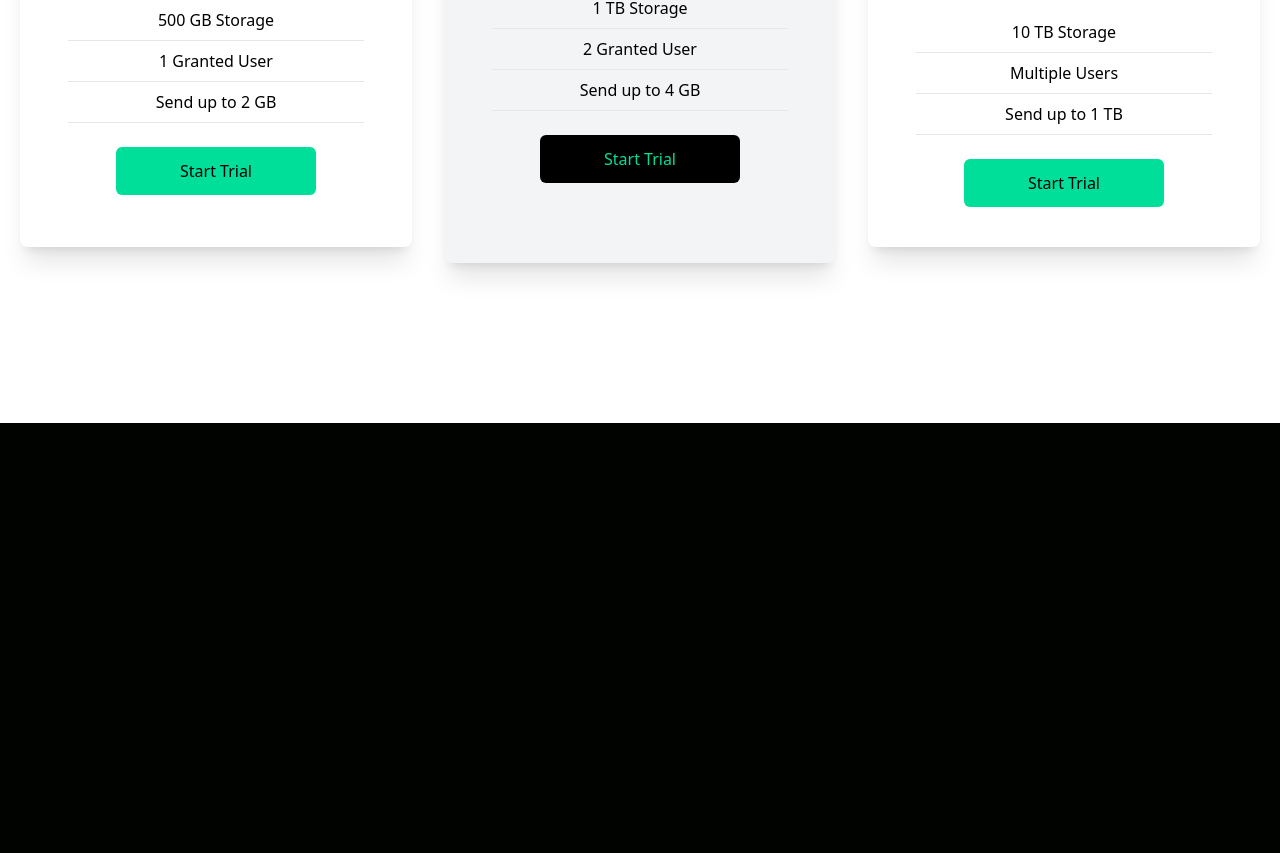
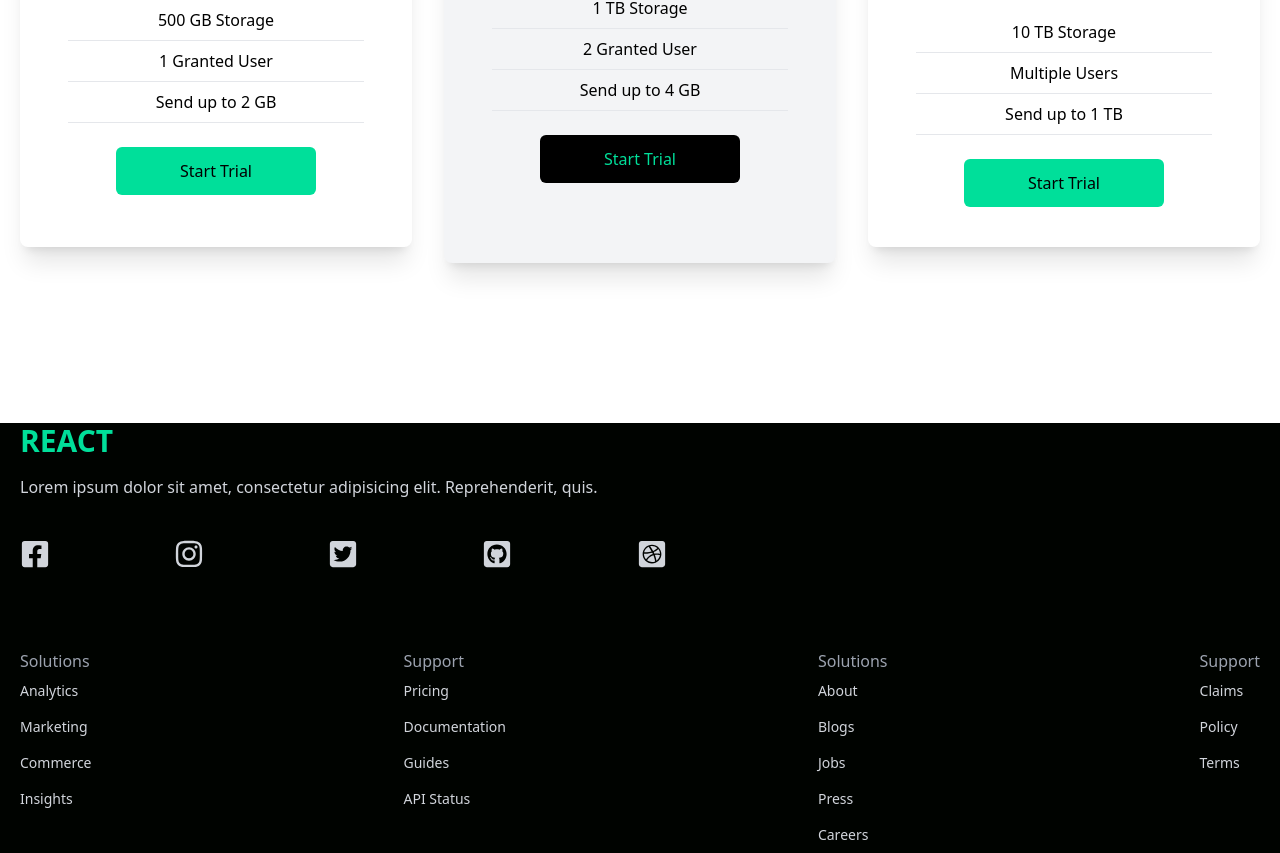
Before and after one commit to vietthom/react-landing-page, a React (Create React App) app: page / in a window 1280 px wide. Shown: the part 2051-2904 px from the top of the page. Before the commit the page ends 2474 px from the top, so only its background shows below. Built offline with nearby package versions, Linux system fonts and the light colour scheme.

Commit message:
Add Footer component

```diff
--- a/src/App.js
+++ b/src/App.js
@@ -4,6 +4,7 @@
 import Analytics from "./components/Analytics";
 import Newsletter from "./components/Newsletter";
 import Cards from "./components/Cards";
+import Footer from "./components/Footer";
 
 function App() {
   return (
@@ -13,6 +14,7 @@
       <Analytics />
       <Newsletter />
       <Cards />
+      <Footer />
     </div>
   );
 }
--- /dev/null
+++ b/src/components/Footer.jsx
@@ -0,0 +1,66 @@
+import React from 'react'
+import {
+    FaDribbbleSquare,
+    FaFacebookSquare,
+    FaGithubSquare,
+    FaInstagram,
+    FaTwitterSquare,
+} from 'react-icons/fa'
+
+const Footer = () => {
+  return (
+    <div className='max-w-[1240px] mx-auto py-16px-4 grid lg:grid-col-3 gap-8 text-gray-300 '>
+        <div>
+            <h1 className='w-full text-3xl font-bold text-[#00df9a]'>REACT</h1>
+            <p className='py-4'>Lorem ipsum dolor sit amet, consectetur adipisicing elit. Reprehenderit, quis.</p>
+            <div className='flex justify-between md:w-[75%] my-6'>
+                <FaFacebookSquare size={30}/>
+                <FaInstagram size={30}/>
+                <FaTwitterSquare size={30}/>
+                <FaGithubSquare size={30}/>
+                <FaDribbbleSquare size={30}/>
+            </div>
+        </div>
+        <div className='lg:col-span-2 flex justify-between mt-6'>
+            <div>
+                <h6 className='font-medium text-gray-400'>Solutions</h6>
+                <ul>
+                    <li className='py-2 text-sm'>Analytics</li>
+                    <li className='py-2 text-sm'>Marketing</li>
+                    <li className='py-2 text-sm'>Commerce</li>
+                    <li className='py-2 text-sm'>Insights</li>
+                </ul>
+            </div>
+            <div>
+                <h6 className='font-medium text-gray-400'>Support</h6>
+                <ul>
+                    <li className='py-2 text-sm'>Pricing</li>
+                    <li className='py-2 text-sm'>Documentation</li>
+                    <li className='py-2 text-sm'>Guides</li>
+                    <li className='py-2 text-sm'>API Status</li>
+                </ul>
+            </div>
+            <div>
+                <h6 className='font-medium text-gray-400'>Solutions</h6>
+                <ul>
+                    <li className='py-2 text-sm'>About</li>
+                    <li className='py-2 text-sm'>Blogs</li>
+                    <li className='py-2 text-sm'>Jobs</li>
+                    <li className='py-2 text-sm'>Press</li>
+                    <li className='py-2 text-sm'>Careers</li>
+                </ul>
+            </div>
+            <div>
+                <h6 className='font-medium text-gray-400'>Support</h6>
+                <ul>
+                    <li className='py-2 text-sm'>Claims</li>
+                    <li className='py-2 text-sm'>Policy</li>
+                    <li className='py-2 text-sm'>Terms</li>
+                 </ul>
+            </div>
+        </div>
+    </div>
+  )
+}
+
+export default Footer
```
